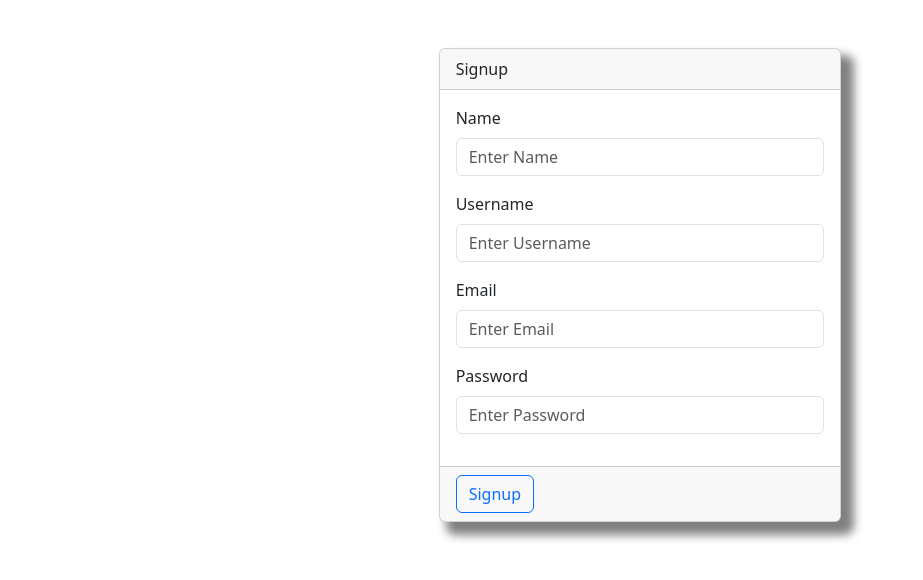
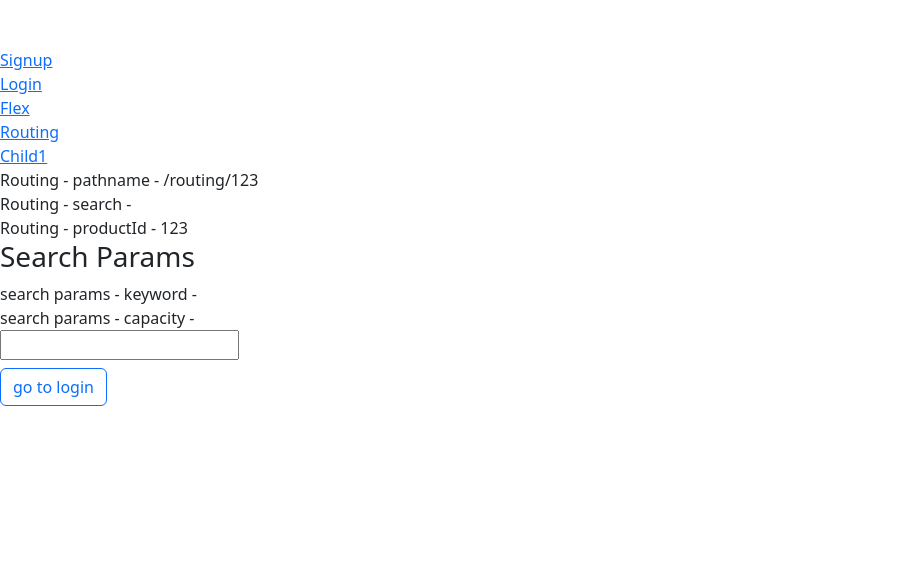
Before and after one commit to nikhilsharma2407/batch-65, a React (Vite) app in the folder client/: page /routing/123 in a window 1280 px wide. Shown: the top 580 px of the page, without its empty margins (0-923 px from the left). Built offline with nearby package versions, Linux system fonts and the light colour scheme.

Commit message:
Day-14: Intro to react routing, nagivation hooks and protected routes

```diff
--- a/client/package.json
+++ b/client/package.json
@@ -15,6 +15,8 @@
     "react": "^19.2.0",
     "react-bootstrap": "^2.10.10",
     "react-dom": "^19.2.0",
+    "react-router": "^7.11.0",
+    "react-router-dom": "^7.11.0",
     "sass": "^1.97.1"
   },
   "devDependencies": {
--- a/client/src/App.jsx
+++ b/client/src/App.jsx
@@ -1,23 +1,24 @@
-import { useState } from 'react';
-import FunctionalComponent from './FunctionalComponent';
-import Products from './Products';
-import FlexBox from './FlexBox';
-import Login from './Login';
-import Signup from './Signup';
+import { Button } from 'react-bootstrap';
+import { Link, Outlet } from 'react-router';
 
 function App() {
-  const name = 'GfG';
-  const [showComponent, setShowComponent] = useState(true);
 
   return (
     <>
-      {/* {showComponent ? <FunctionalComponent name={name} showComponent={showComponent} /> : null}
-      <button onClick={() => setShowComponent(!showComponent)}>{showComponent ? 'Hide' : 'Show'} Component</button> */}
+      <section className='mt-5'>
+        <Link to='signup'>Signup</Link>
+        <br />
+        <Link to='login' replace={true}>Login</Link>
+        <br />
+        <Link to='flex'>Flex</Link>
+        <br />
+        <Link to='routing/m123?keyword=iPhone&capacity=256GB'>Routing</Link>
+        <br />
+        <Link to='parent/child1'>Child1</Link>
+      </section>
 
-      {/* <FlexBox /> */}
-      {/* <Products /> */}
-      <Signup />
-      {/* <FunctionalComponent/> */}
+
+      <Outlet />
     </>
   )
 }
--- a/client/src/Login/index.jsx
+++ b/client/src/Login/index.jsx
@@ -1,8 +1,12 @@
 import React from 'react'
 import './style.scss'
 import { Button, Card, CardBody, CardFooter, CardHeader, Col, Container, FormControl, FormGroup, FormLabel, Row } from 'react-bootstrap'
+import { useLocation } from 'react-router'
 
 const Login = () => {
+    const { state } = useLocation()
+    console.log("🚀 ~ Login ~ state:", state);
+
     return (
         <Container fluid>
             <Row>
--- /dev/null
+++ b/client/src/Orders.jsx
@@ -0,0 +1,9 @@
+import React from 'react'
+
+const Orders = () => {
+  return (
+    <div>Orders</div>
+  )
+}
+
+export default Orders
--- /dev/null
+++ b/client/src/Parent.jsx
@@ -0,0 +1,39 @@
+import React from 'react'
+import { Link, Outlet } from 'react-router'
+
+export const Child1 = () => {
+    return (
+        <div>Child 1</div>
+    )
+}
+
+export const Child2 = () => {
+    return (
+        <div>Child 2</div>
+    )
+}
+
+export const Child3 = () => {
+    return (
+        <div>Child 3</div>
+    )
+}
+
+const Parent = () => {
+    // relative vs absolute paths
+    return (
+        <>
+            <div>Parent</div>
+            <Link to="child1">Child 1</Link>
+            <br />
+            <Link to="child2">Child 2</Link>
+            <br />
+            <Link to="child3">Child 3</Link>
+
+            <Link to="/signup">Signup</Link>
+            <Outlet />
+        </>
+    )
+}
+
+export default Parent
--- /dev/null
+++ b/client/src/ProtectedRoute.jsx
@@ -0,0 +1,32 @@
+import React, { useEffect, useState } from 'react'
+import { Navigate, Outlet, useLocation } from 'react-router'
+
+const ProtectedRoute = () => {
+
+  const { pathname } = useLocation();
+  const [isLoggedIn, setIsLoggedIn] = useState(null) // hardcoded for now
+  const [navigateToLogin, setNavigateToLogin] = useState(null);
+
+  useEffect(() => {
+    if (!isLoggedIn) {
+      setTimeout(() => {
+        setNavigateToLogin(true);
+      }, 3000);
+    } else {
+      setTimeout(() => {
+        setNavigateToLogin(false);
+      }, 3000);
+    }
+  }, [isLoggedIn]);
+
+  if (navigateToLogin) {
+    return <Navigate to='/login' replace={true} state={pathname} />
+  } else if (navigateToLogin === false) {
+    return <Outlet />
+  }
+
+}
+
+// usercart click->Protected route->loginPage
+
+export default ProtectedRoute
--- /dev/null
+++ b/client/src/Routing.jsx
@@ -0,0 +1,42 @@
+import React from 'react'
+import { Button } from 'react-bootstrap';
+import { useLocation, useNavigate, useParams, useSearchParams } from 'react-router'
+import Login from './Login';
+
+const Routing = () => {
+  const { pathname, search } = useLocation(); //http://localhost:5173/routing/m123?keyword=iPhone&capacity=256GB pathname - /routing/m123
+  // search - ?keyword=iPhone&capacity=256GB
+  const params = useParams();
+  // productId - m123
+
+  const [searchParams, setSearchParams] = useSearchParams();
+  // search params - keyword - iPhone
+  // search params - capacity - 128gb
+
+  const navigate = useNavigate();
+
+  console.log("🚀 ~ Routing ~ searchParams:", searchParams, [...searchParams.entries()])
+
+  console.log("🚀 ~ Routing ~ params:", params);
+  return (
+    <>
+      <div>Routing - pathname - {pathname}</div>
+      <div>Routing - search - {search}</div>
+      <div>Routing - productId - {params.productId}</div>
+
+      <h3>Search Params</h3>
+      <div>search params - keyword  - {searchParams.get('keyword')}</div>
+      <div>search params - capacity  - {searchParams.get('capacity')}</div>
+
+      <input type="text" onChange={(e) => setSearchParams({ keyword: e.target.value })} />
+
+
+      <section className='mt-2'>
+        <Button onClick={() => navigate('/login', { state: { from: pathname } })} variant="outline-primary">go to login</Button>
+      </section>
+
+    </>
+  )
+}
+
+export default Routing
--- /dev/null
+++ b/client/src/UserCart.jsx
@@ -0,0 +1,9 @@
+import React from 'react'
+
+const UserCart = () => {
+  return (
+    <div>UserCart</div>
+  )
+}
+
+export default UserCart
```
Also changed, not shown: client/src/main.jsx (+11 -2 lines), client/src/routes.jsx (added, +67 -0 lines), 2 other files (tests, documents, lock files or other folders).
